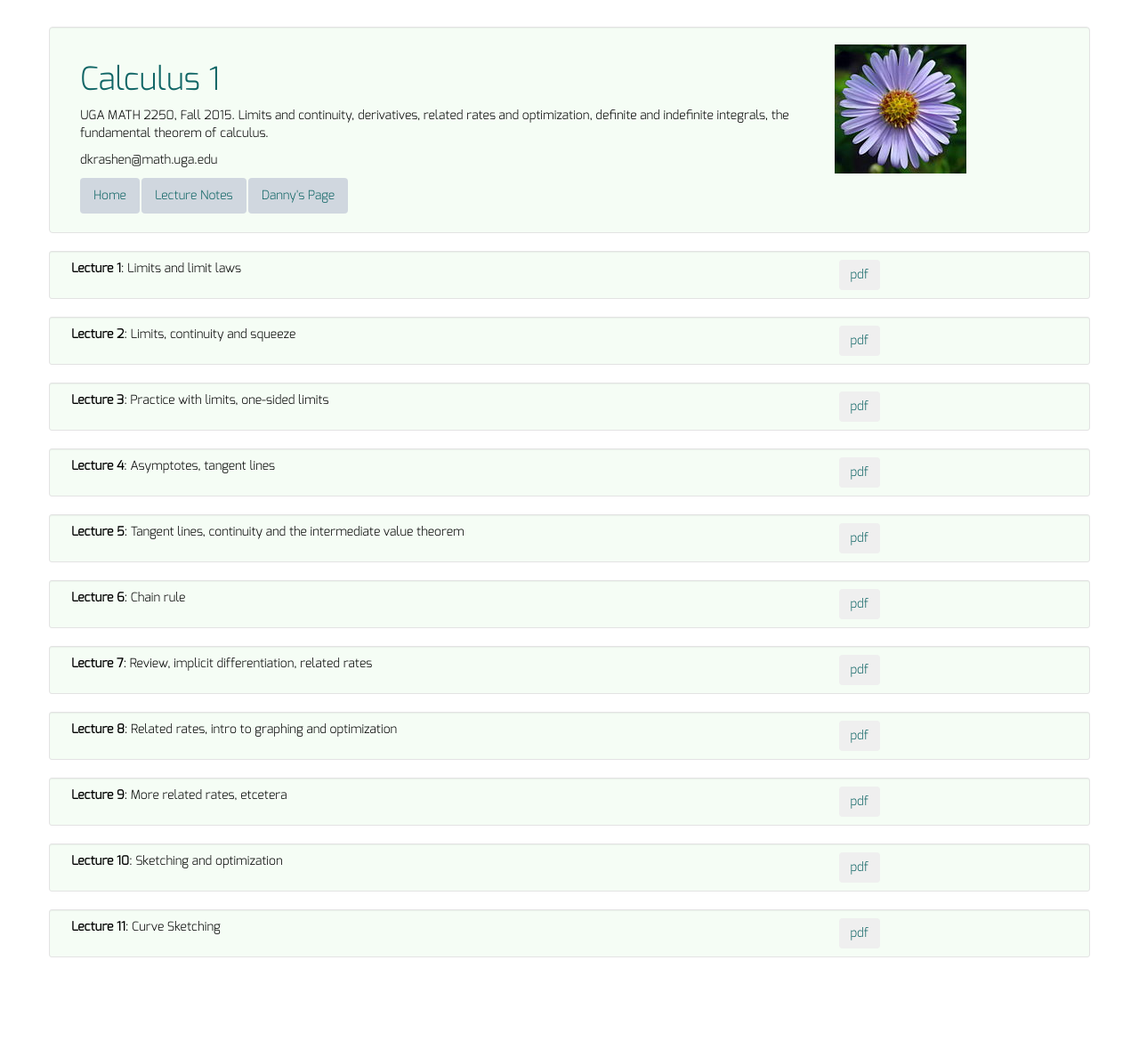
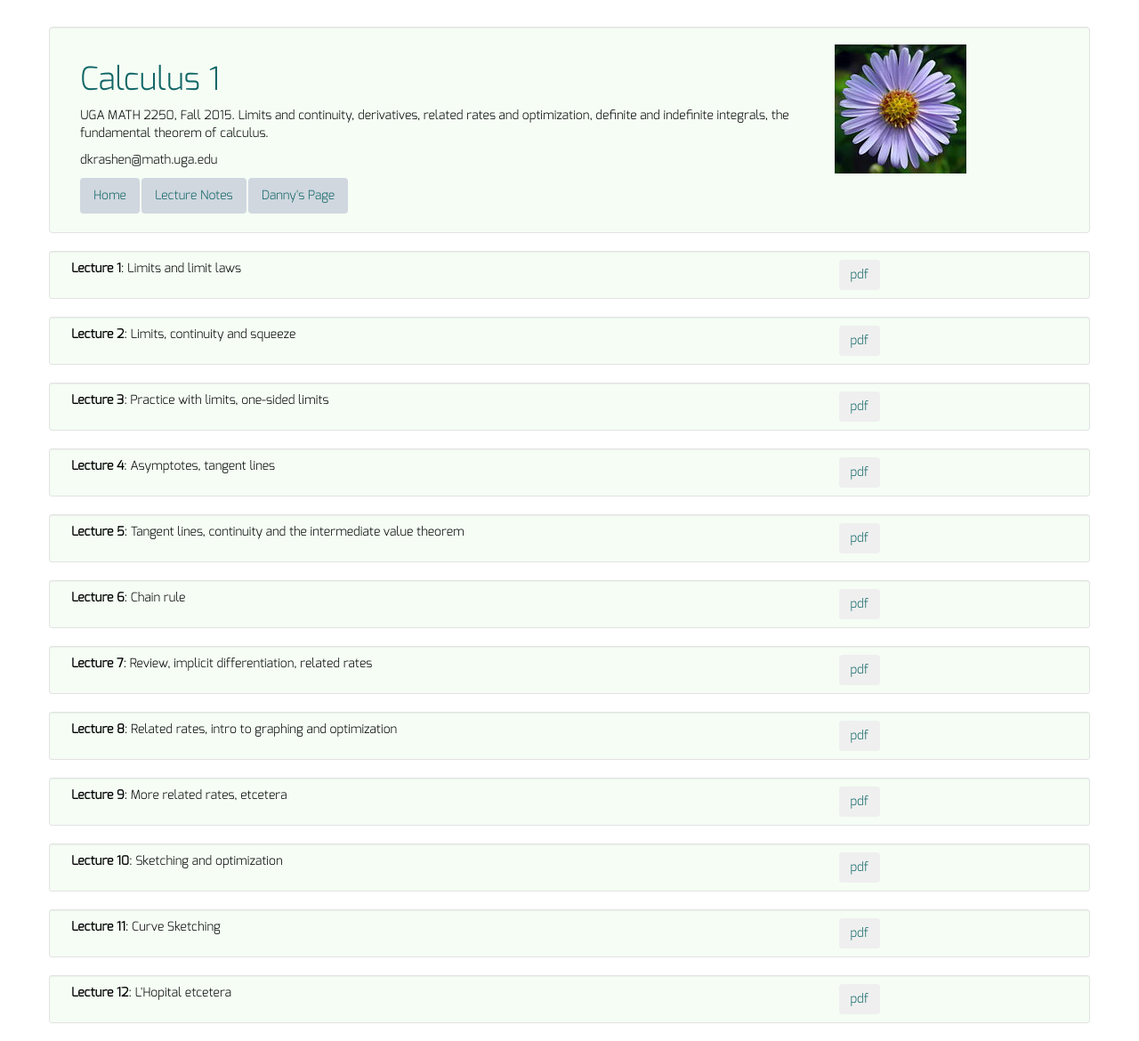
Before and after one commit to dkrashen/calc1, a Jekyll site: the page built from lectures/index.html, in a window 1280 px wide. Shown: the whole page at 89% size. Built offline with Jekyll 4.4.1, drawn with Linux system fonts in a browser that asks for light colours; before the commit the page ends 1096 px from its top, so only the background shows below that.

Commit message:
add lecture 12, pdf and yml

```diff
--- a/_data/lectures.yml
+++ b/_data/lectures.yml
@@ -31,3 +31,6 @@
 - title: "Lecture 11"
   filename: "lecture11.pdf"
   description: "Curve Sketching"
+- title: "Lecture 12"
+  filename: "lecture12.pdf"
+  description: "L'Hopital etcetera"
```
Also changed, not shown: 1 other file.
